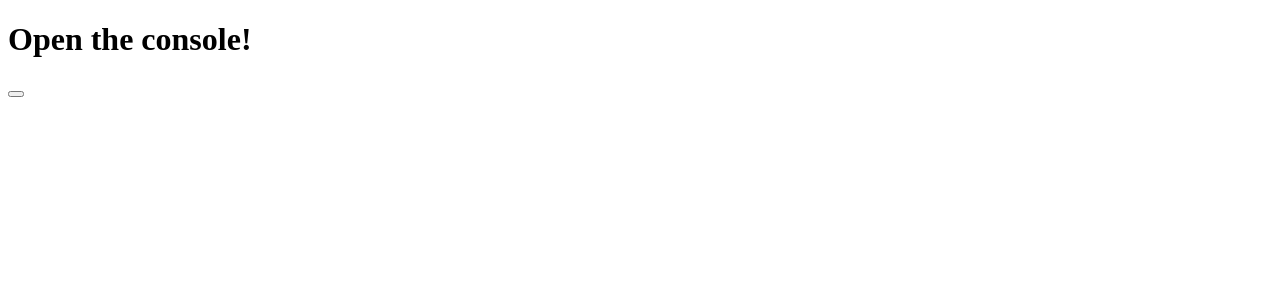
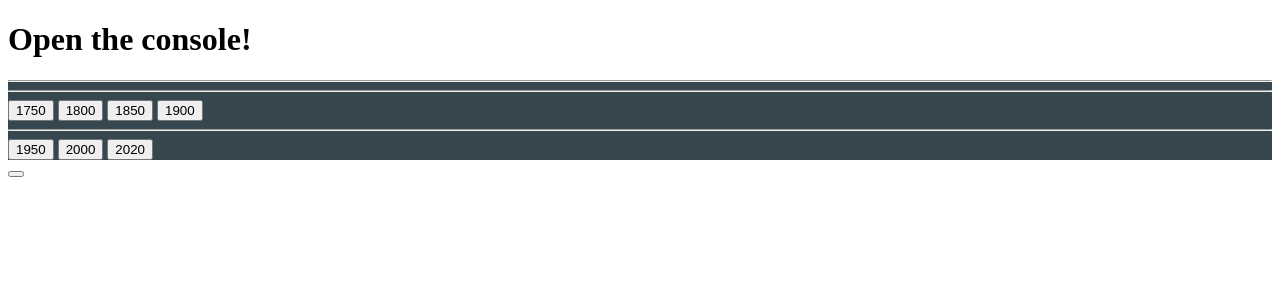
Before and after one commit to joanadebo/Project-3-Carbon-Posse, a Flask app: template Tanner/templates/index.html in a window 1280 px wide. Shown: the top 300 px of the page. Run offline with Flask 2, Linux system fonts and the light colour scheme; the template is opened without the code that fills it, so the values that code supplies are empty; some libraries are stand-ins or nearby versions.

Commit message:
adding buttons for each year view to landing page

```diff
--- a/Tanner/static/main.js
+++ b/Tanner/static/main.js
@@ -1,4 +1,6 @@
 console.log("Hello World")
+
+$('#world-map').vectorMap();
 
 const api_url = "/api/v1.0/countries";
 
--- a/Tanner/templates/index.html
+++ b/Tanner/templates/index.html
@@ -8,6 +8,42 @@
 </head>
 <body>
   <h1>Open the console!</h1>
+
+      <section class="border mb-4 text-white" style="background-color: #37474f;">
+        <div id="map-advanced" class=""></div>
+        <hr class="mt-0" />
+        <div id="map-advanced-legend" class="d-flex flex-wrap justify-content-center"></div>
+        <hr />
+        <div class="d-flex flex-wrap justify-content-center">
+          <button class="btn btn-light btn-map-advanced m-1" data-mdb-color="green" data-mdb-key="sales">
+            1750
+          </button>
+          <button class="btn btn-outline-light btn-map-advanced m-1" data-mdb-color="pink"
+            data-mdb-key="employees">
+            1800
+          </button>
+          <button class="btn btn-outline-light btn-map-advanced m-1" data-mdb-color="blue"
+            data-mdb-key="annualProfit">
+            1850
+          </button>
+          <button class="btn btn-outline-light btn-map-advanced m-1" data-mdb-color="purple"
+            data-mdb-key="salesIncrease">
+            1900
+          </button>
+        </div>
+        <hr />
+        <div class="d-flex flex-wrap justify-content-center">
+          <button class="btn btn-outline-light m-1 mb-3 map-advanced-display" data-mdb-bullets="true">
+            1950
+          </button>
+          <button class="btn btn-light m-1 mb-3 map-advanced-display" data-mdb-bullets="false">
+            2000
+          </button>
+          <button class="btn btn-light m-1 mb-3 map-advanced-display" data-mdb-bullets="false">
+            2020
+          </button>
+        </div>
+      </section>
   <button id = "my_button"></button>
   <div id = "my_div"></div>
   <script src="https://d3js.org/d3.v5.min.js"></script>
```
